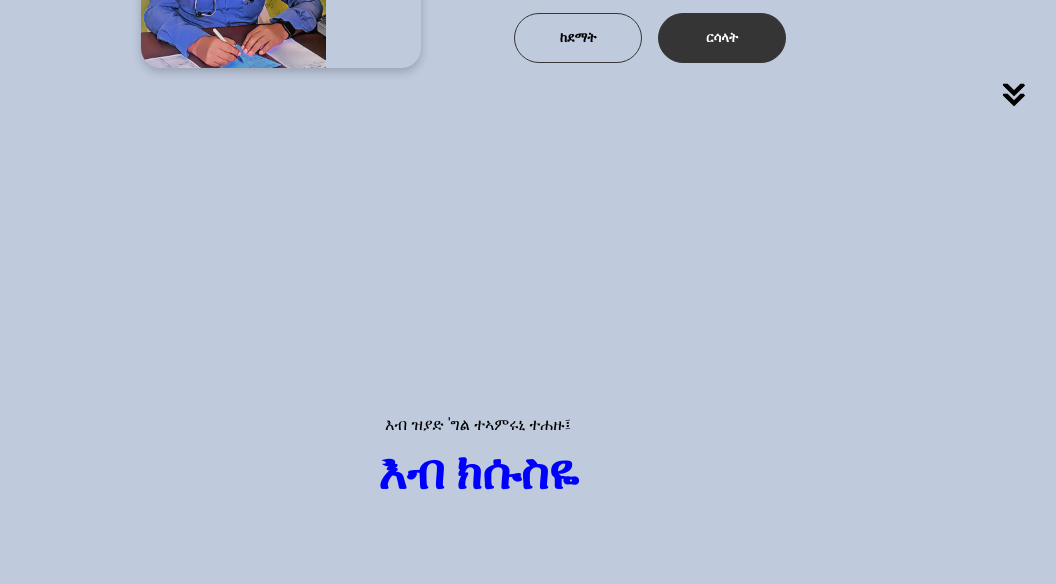
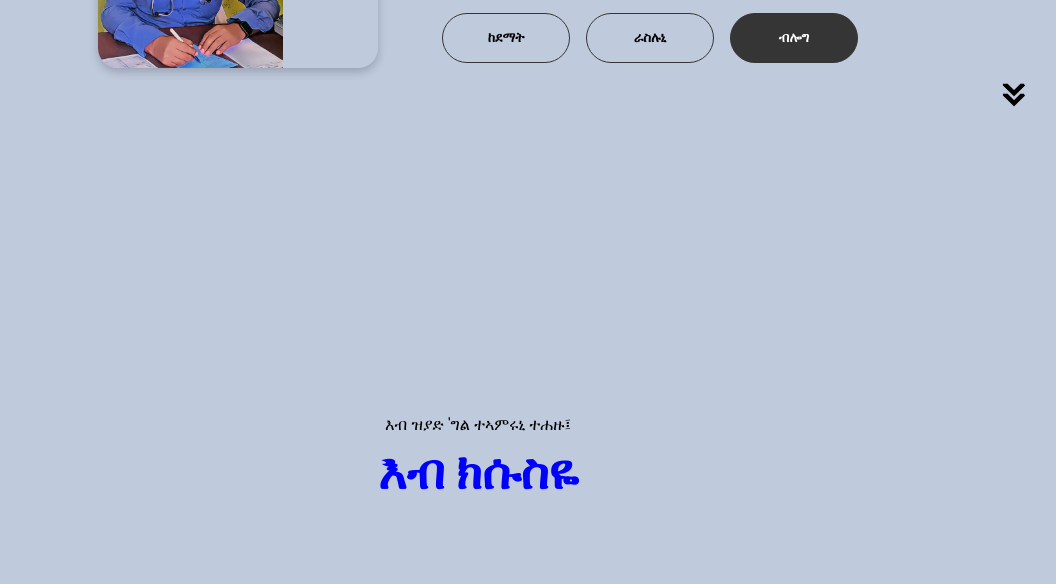
Before and after one commit to momer25/Personal_Portfolio_Idris, a plain HTML site: page index.html in a window 1280 px wide. Shown: the part 516-1100 px from the top of the page, without its empty margins (162-1218 px from the left). Drawn offline with Linux system fonts and the light colour scheme.

Commit message:
Added Blog

```diff
--- a/index.html
+++ b/index.html
@@ -51,8 +51,15 @@
           >
             ከደማት
           </button>
-          <button class="btn btn-color-1" onclick="location.href='./#contact'">
-            ርሳላት
+          <button
+            class="btn btn-color-2"
+            onclick="location.href='./#contact'"
+          >
+           ራስሉኒ
+          </button>
+          <button class="btn btn-color-1"
+                 onclick="window.location.href='https://medium.com/@mahmudlewit';">
+            ብሎግ
           </button>
         </div>
         <div id="socials-container">
```
